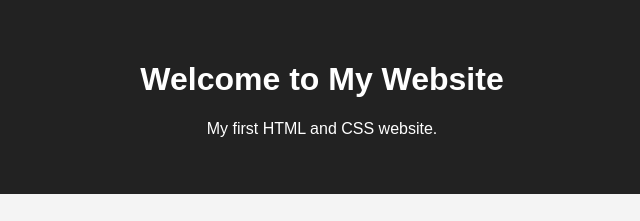
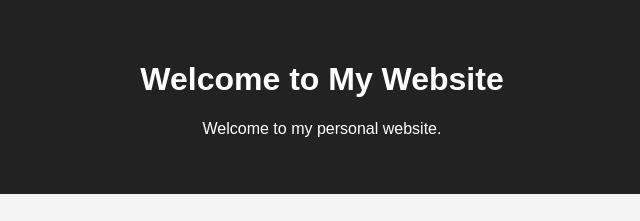
Before and after one commit to TamukaNigel/my-first-website-ivwd105, a plain HTML site: page index.html in a window 1280 px wide. Shown: the top 221 px of the page, 318-958 px from the left. Drawn offline with Linux system fonts and the light colour scheme.

Commit message:
Update website introduction

```diff
--- a/index.html
+++ b/index.html
@@ -11,7 +11,7 @@
 
     <header>
         <h1>Welcome to My Website</h1>
-        <p>My first HTML and CSS website.</p>
+        <p>Welcome to my personal website.</p>
     </header>
 
     <main>
```
